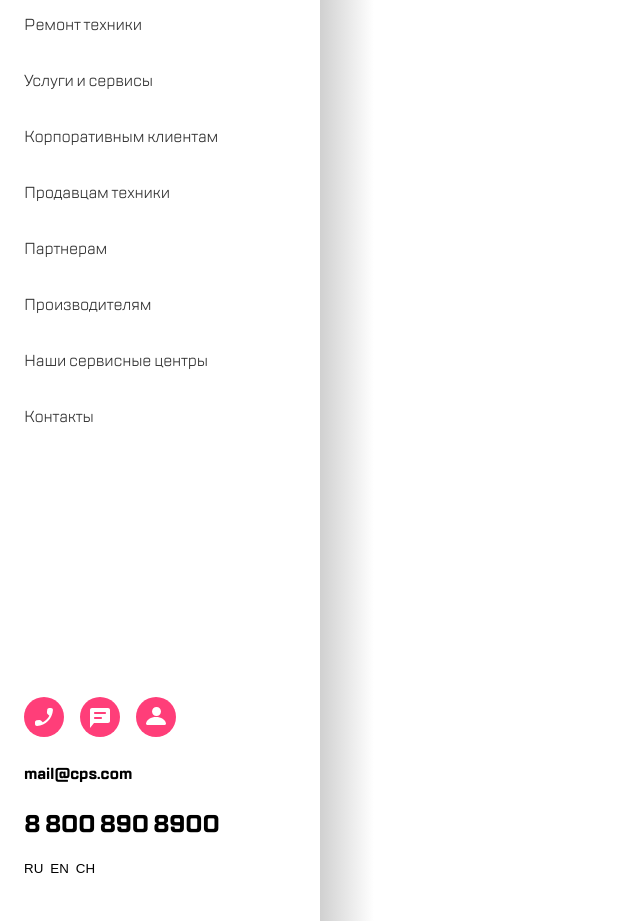
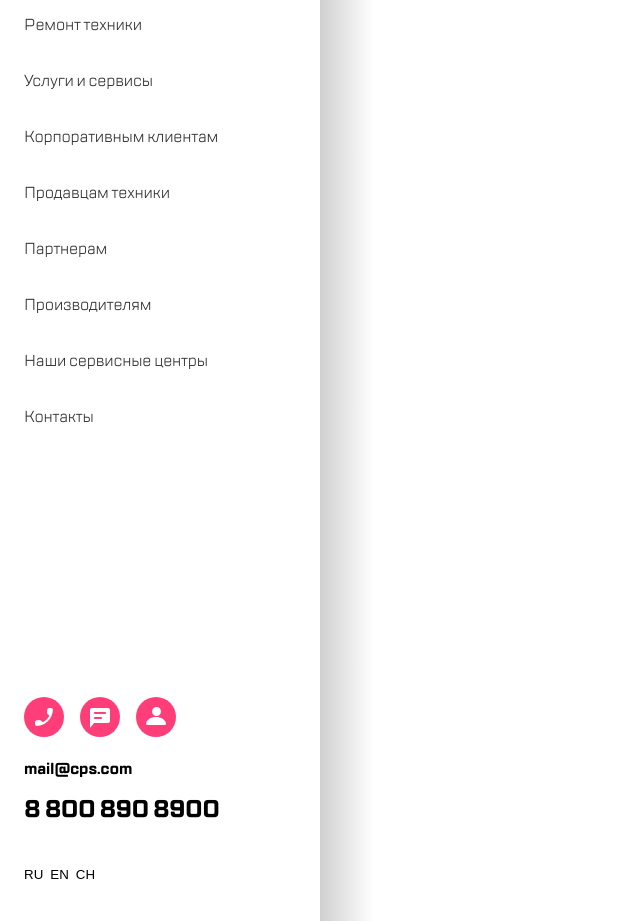
Before and after one commit to smolder1ngboy/Bogdanov-Segrey-1.4, a plain HTML site: page index.html in a window 1280 px wide. Shown: the part 103-1024 px from the top of the page, without its empty margins (0-640 px from the left). Drawn offline with Linux system fonts and the light colour scheme.

Commit message:
Add files via upload

```diff
--- a/index.html
+++ b/index.html
@@ -24,7 +24,6 @@
       </a>
     </header>
 
-    <div class="aside-menu">
     <nav class="aside-menu__navigation">
       <ul class="navigation__list">
 
@@ -68,52 +67,49 @@
             Контакты
           </a>
         </li>
-
       </ul>
     </nav>
 
-      <footer>
-        <ul class="footer-menu__contact">
+    <footer class="footer">
+      <ul class="footer__contact">
         <li>
-            <a href="#" class="footer-menu__contact-item contact-call">
+          <a href="#" class="footer__contact-item contact-call">
             <img class="menu__icon" src="icon/call.svg" alt="Позвонить">
           </a>
         </li>
         <li>
-            <a href="#" class="footer-menu__contact-item contact-chat">
+          <a href="#" class="footer__contact-item contact-chat">
             <img class="menu__icon" src="icon/chat.svg" alt="Чат">
           </a>
         </li>
         <li>
-            <a href="#" class="footer-menu__contact-item contact-profile">
+          <a href="#" class="footer__contact-item contact-profile">
             <img class="menu__icon" src="icon/profile.svg" alt="Профиль">
           </a>
         </li>
       </ul>
 
-        <div class="address">
-          <a href="mail@cps.com" class="address__email">
+      <address class="footer__address address">
+        <a href="mailto:mail@cps.com" class="address__email">
           <h4 class="email">mail@cps.com</h4>
         </a>
-          <h1 class="address__number">8 800 890 8900</h1>
-        </div>
+        <a href="tel:88008908900" class="address__number">
+          <h1 class="number">8 800 890 8900</h1>
+        </a>
+      </address>
 
-        <div>
-          <ul class="footer-menu__language">
-            <li>
-              <button class="footer-menu__language-item">RU</button>
+      <ul class="footer__language">
+        <li class="footer__language-item">
+          <button class="language-button">RU</button>
         </li>
-            <li>
-              <button class="footer-menu__language-item">EN</button>
+        <li class="footer__language-item">
+          <button class="language-button">EN</button>
         </li>
-            <li>
-              <button class="footer-menu__language-item">CH</button>
+        <li class="footer__language-item">
+          <button class="language-button">CH</button>
         </li>
       </ul>
-        </div>
     </footer>
-
-    </div>
   </aside>
 </body>
 
--- a/style.css
+++ b/style.css
@@ -244,9 +244,7 @@ left: 0;
   display: flex;
 }
 
-.aside-menu{
-width: 222px;
-height: 876px;
+.aside-menu__navigation{
 margin: 0 0 32px 24px;
 }
 
@@ -332,15 +330,18 @@ margin: 0 0 32px 24px;
   transform: scaleY(1);
 }
 
-.footer-menu__contact {
+.footer{
+  margin: 268px 0 0 24px;
+}
+
+.footer__contact {
 display: flex;
 justify-content: flex-start;
 list-style: none;
-margin: 268px 0 0 0;
 padding: 0;
 }
 
-.footer-menu__contact-item{
+.footer__contact-item{
   margin: 0 16px 16px 0;
   text-decoration: none;
 }
@@ -373,16 +374,20 @@ padding: 0;
 }
 
 .address__email{
+  all: unset;
+  font-style: normal;
+  margin: 16px 0 12px 0;
+}
+
+.email{
 font-family: "TT Lakes Bold";
 font-weight: 500;
 font-size: 16px;
 line-height: 24px;
 letter-spacing: -0.2px;
-}
-
-.address__email{
- color: inherit;
- text-decoration: inherit;
+color: inherit;
+text-decoration: inherit;
+margin: 16px 0 12px 0;
 }
 
 .address__email:hover{
@@ -396,27 +401,43 @@ letter-spacing: -0.2px;
 }
 
 .address__number{
+  all: unset;
+  font-style: normal;
+}
+
+.number{
 font-family: "TT Lakes Bold";
 font-weight: 700;
 font-size: 24px;
 line-height: 32px;
 letter-spacing: -0.6px;
+margin: 0 0 40px 0;
 }
 
-.footer-menu__language {
+.address__number:hover{
+  opacity: 0.5;
+  transition: 0.3s;
+  cursor: pointer;
+}
+
+.address__number:not(:hover) {
+  transition: 0.3s;
+}
+
+.footer__language {
   display: flex;
   list-style: none;
   padding: 0;
 }
 
-.footer-menu__language-item {
+.language-button {
  padding: 0;
  background: none;
  border: none;
  margin: 0 7px 0 0;
 }
 
-.footer-menu__language-item:hover{
+.language-button:hover{
   color: #7E7E82;
   cursor: pointer;
 }
```
Lines whose indentation alone changed are shown as unchanged.
